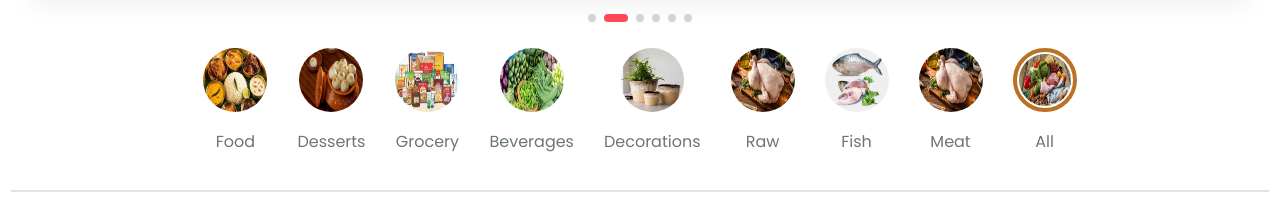
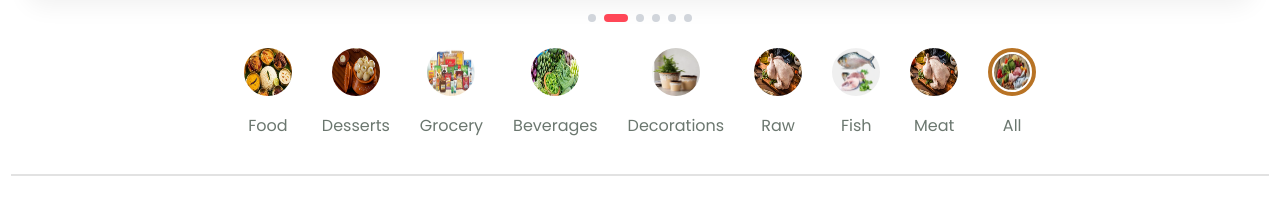
Before and after one commit to TarantulaPrasanjit8/Tilthai-Mart, a React (Vite) app in the folder frontend/: page / in a window 1280 px wide. Shown: the part 370-574 px from the top of the page. Built offline with nearby package versions, Linux system fonts and the light colour scheme; no server answers.

Commit message:
Adjust CSS for explore menu layout and item size

```diff
--- a/frontend/src/components/ExploreMenu/ExploreMenu.css
+++ b/frontend/src/components/ExploreMenu/ExploreMenu.css
@@ -18,7 +18,7 @@
 
 .explore-menu-list {
   display: flex;
-  justify-content: center;
+  justify-content: safe center;
   align-items: center;
   gap: 30px;
   text-align: center;
@@ -31,8 +31,8 @@
 }
 
 .explore-menu-list-item img {
-  width: 4rem;
-  height: 4rem;
+  width: 3rem;
+  height: 3rem;
   min-width: 40px;
   cursor: pointer;
   border-radius: 50%;
```
